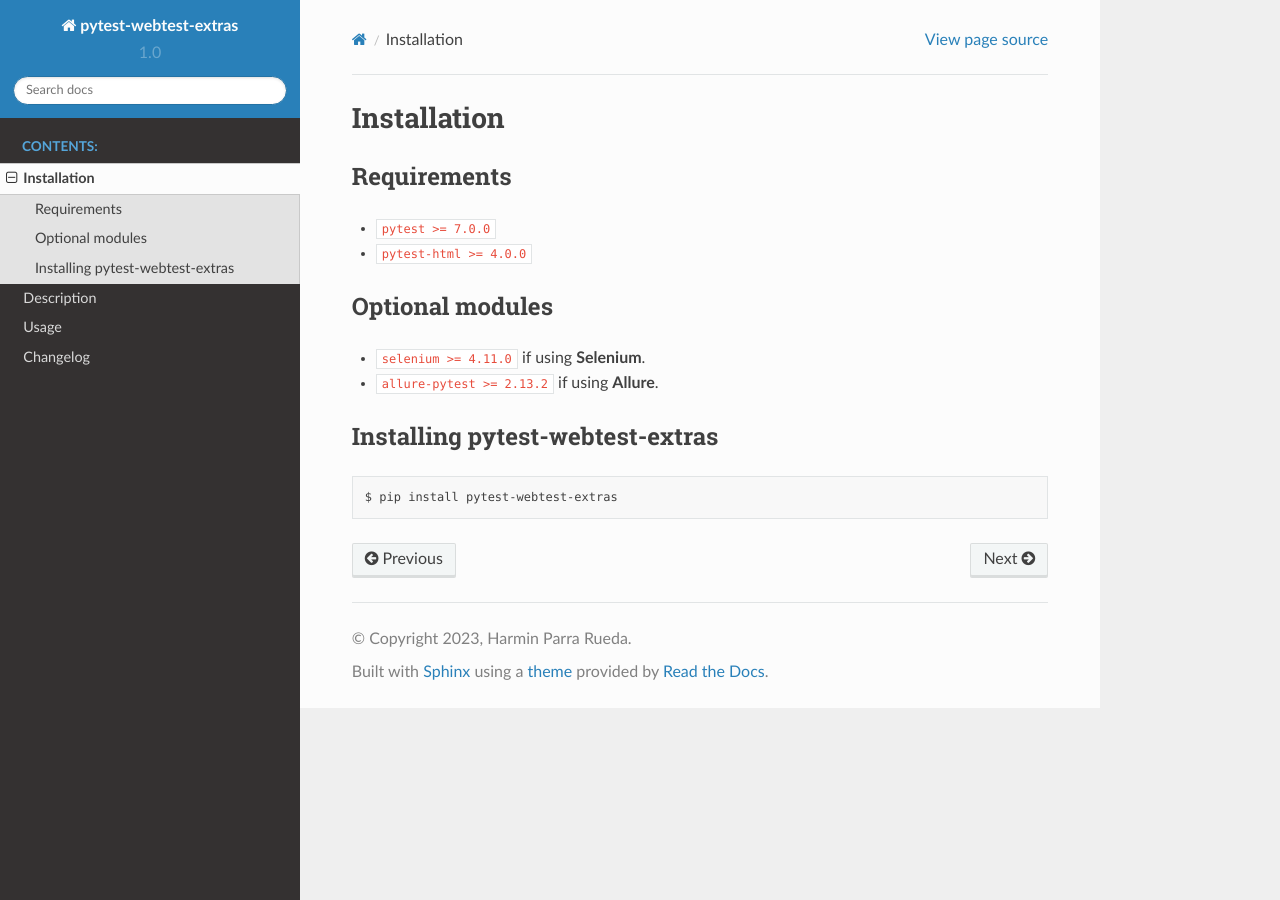
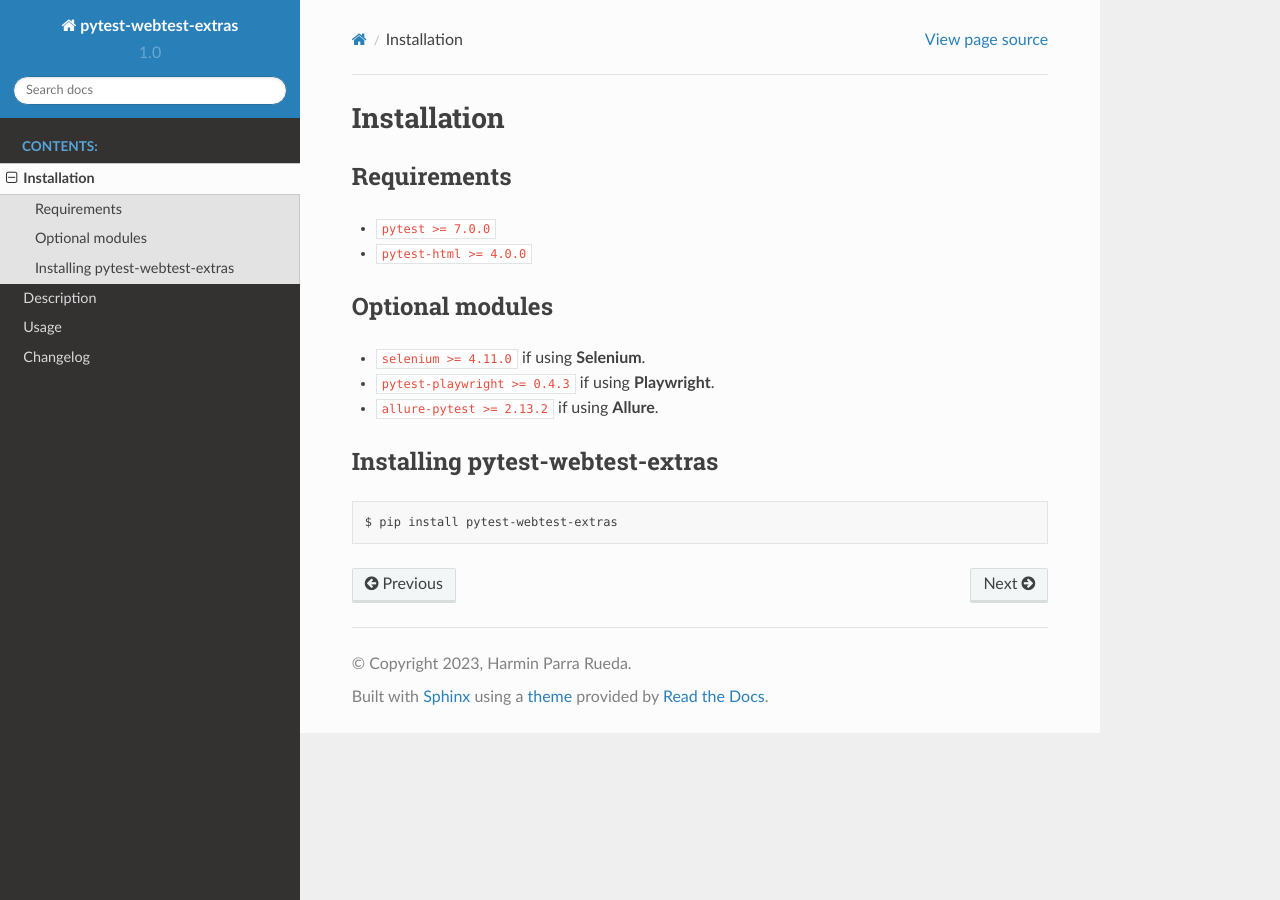
Before and after one commit to harmin-parra/pytest-webtest-extras, a Sphinx documentation site: the page built from docs/installation.rst, in a window 1280 px wide. Built offline with Sphinx 7.4.7 and the Read the Docs theme 2.0.0, drawn with Linux system fonts in a browser that asks for light colours.

Commit message:
Modify requirements

```diff
--- a/docs/installation.rst
+++ b/docs/installation.rst
@@ -12,6 +12,7 @@ Optional modules
 ----------------
 
 * ``selenium >= 4.11.0`` if using **Selenium**.
+* ``pytest-playwright >= 0.4.3`` if using **Playwright**.
 * ``allure-pytest >= 2.13.2`` if using **Allure**.
 
 
```
